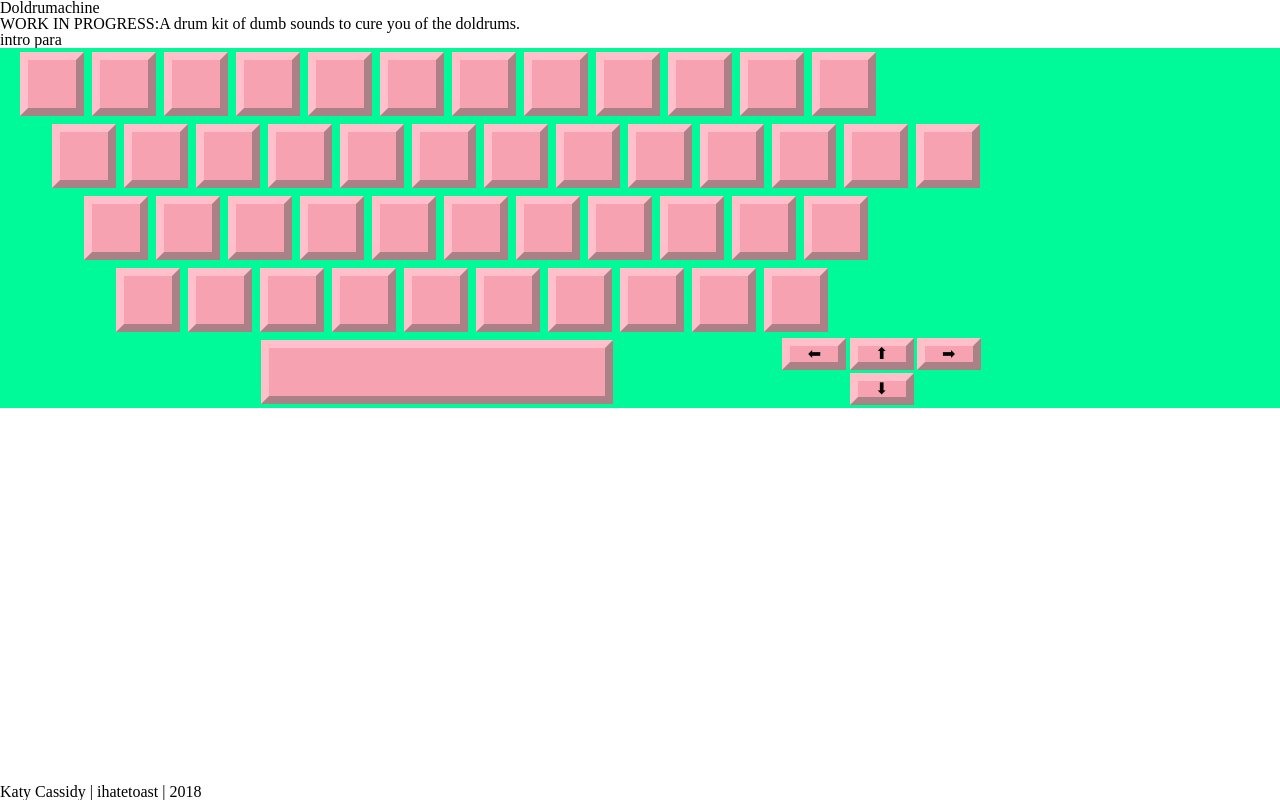
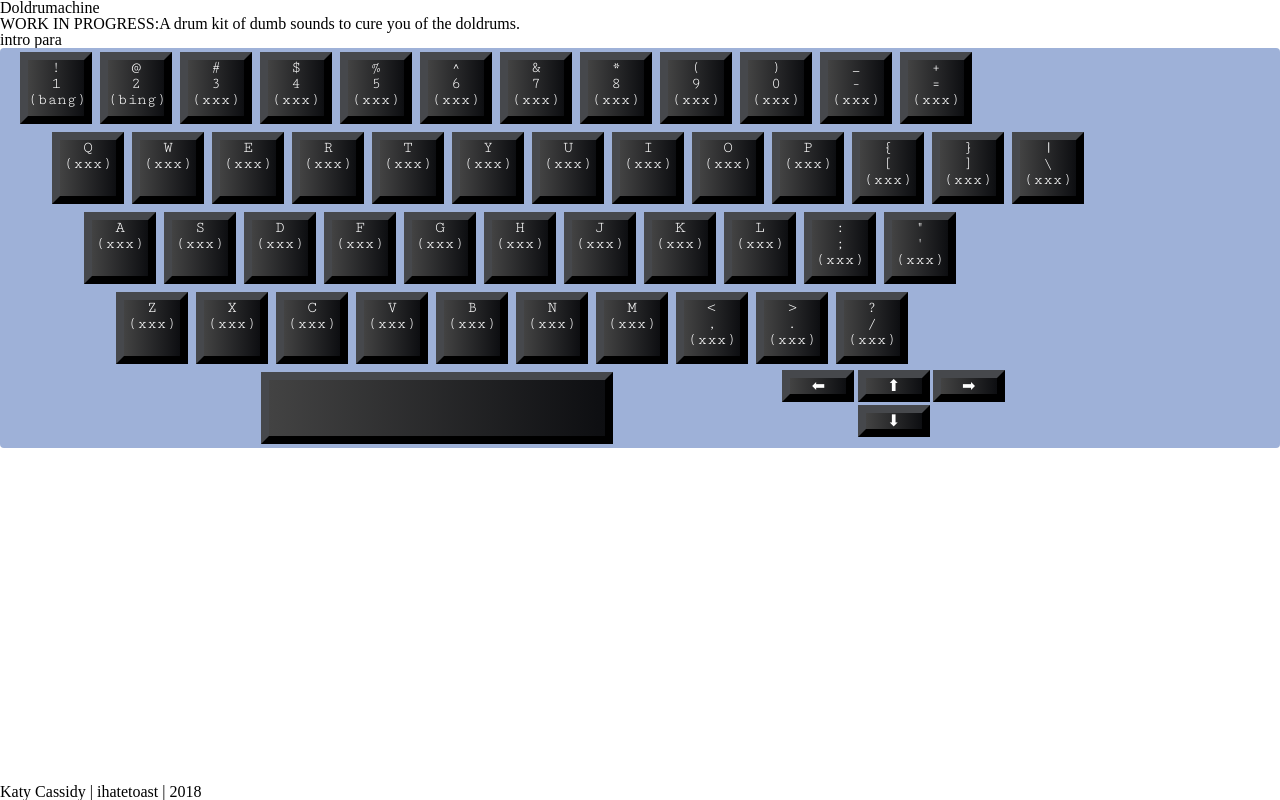
Before and after one commit to ihatetoast/dumbmachine, a website: page index.html in a window 1280 px wide. Drawn offline with Linux system fonts and the light colour scheme.

Commit message:
added key text. styled keys

```diff
--- a/app/styles/style.scss
+++ b/app/styles/style.scss
@@ -21,6 +21,14 @@ CODE FOR STINKY FOOTER
   flex: 1;
 }
 // variables:
+$black: #0d0e11;
+$grey: #46484c;
+$silver: #9eb1d8;
+
+$kbd: 'Cutive Mono', monospace;
+$text: 'Montserrat', sans-serif;
+$headers: 'Arvo', serif;
+
 // mixins:
 @mixin key($h, $w, $t, $r, $b, $l) {
   height: $h;
@@ -29,10 +37,17 @@ CODE FOR STINKY FOOTER
   text-align: center;
 }
 .keyboard {
+  border-radius: 0.25rem;
   display: flex;
   flex-direction: column;
-  background-color: mediumspringgreen;
+  background-color: $silver;
 }
+kbd,
+.sound {
+  display: block;
+  font-family: $kbd;
+}
+
 .key-div,
 .keys-row {
   display: flex;
@@ -45,11 +60,12 @@ CODE FOR STINKY FOOTER
 .keys,
 .space-bar,
 .arrow-keys {
-  border: 0.5rem outset pink;
-  background-color: rgb(247, 162, 177);
+  border: 0.5rem outset $grey;
+  background-image: linear-gradient(to right, #434343 0%, $black 100%);
+  color: white;
 }
 .keys {
-  @include key(4em, 4em, 0.25em, 0.25em, 0.25em, 0.25em);
+  @include key(4.5em, 4.5em, 0.25em, 0.25em, 0.25em, 0.25em);
 }
 .num-row {
   margin-left: 1em;
@@ -67,7 +83,7 @@ CODE FOR STINKY FOOTER
   margin-left: 15.3em;
 }
 .space-bar {
-  @include key(4em, 22em, 0.25em, 1em, 0.25em, 1em);
+  @include key(4.5em, 22em, 0.25em, 1em, 0.25em, 1em);
 }
 .arrow-keys-row,
 .up-down-div {
@@ -80,5 +96,5 @@ CODE FOR STINKY FOOTER
   flex-direction: column;
 }
 .arrow-keys {
-  @include key(2em, 4em, 0.1em, 0.1em, 0.1em, 0.1em);
+  @include key(2em, 4.5em, 0.1em, 0.1em, 0.1em, 0.1em);
 }
--- a/index.html
+++ b/index.html
@@ -4,6 +4,7 @@
 <head>
   <meta charset="UTF-8">
   <title>Doldrumachine</title>
+  <link href="https://fonts.googleapis.com/css?family=Arvo|Cutive+Mono|Montserrat" rel="stylesheet">
   <link rel="stylesheet" href="dist/css/style.css">
 </head>
 
@@ -19,61 +20,220 @@
     <div class="keyboard">
       <div class="key-div">
         <div class="num-row keys-row">
-          <div class="keys"></div>
-          <div class="keys"></div>
-          <div class="keys"></div>
-          <div class="keys"></div>
-          <div class="keys"></div>
-          <div class="keys"></div>
-          <div class="keys"></div>
-          <div class="keys"></div>
-          <div class="keys"></div>
-          <div class="keys"></div>
-          <div class="keys"></div>
-          <div class="keys"></div>
+          <div class="keys">
+            <kbd>!</kbd>
+            <kbd>1</kbd>
+            <span class="sound">(bang)</span>
+          </div>
+          <div class="keys">
+            <kbd>@</kbd>
+            <kbd>2</kbd>
+            <span class="sound">(bing)</span>
+          </div>
+          <div class="keys">
+            <kbd>#</kbd>
+            <kbd>3</kbd>
+            <span class="sound">(xxx)</span>
+          </div>
+          <div class="keys">
+            <kbd>$</kbd>
+            <kbd>4</kbd>
+            <span class="sound">(xxx)</span>
+          </div>
+          <div class="keys">
+            <kbd>%</kbd>
+            <kbd>5</kbd>
+            <span class="sound">(xxx)</span>
+          </div>
+          <div class="keys">
+            <kbd>^</kbd>
+            <kbd>6</kbd>
+            <span class="sound">(xxx)</span>
+          </div>
+          <div class="keys">
+            <kbd>&</kbd>
+            <kbd>7</kbd>
+            <span class="sound">(xxx)</span>
+          </div>
+          <div class="keys">
+            <kbd>*</kbd>
+            <kbd>8</kbd>
+            <span class="sound">(xxx)</span>
+          </div>
+          <div class="keys">
+            <kbd>(</kbd>
+            <kbd>9</kbd>
+            <span class="sound">(xxx)</span>
+          </div>
+          <div class="keys">
+            <kbd>)</kbd>
+            <kbd>0</kbd>
+            <span class="sound">(xxx)</span>
+          </div>
+          <div class="keys">
+            <kbd>_</kbd>
+            <kbd>-</kbd>
+            <span class="sound">(xxx)</span>
+          </div>
+          <div class="keys">
+            <kbd>+</kbd>
+            <kbd>=</kbd>
+            <span class="sound">(xxx)</span>
+          </div>
         </div>
         <!-- end num-row TOTAL: 12-->
         <div class="querty-row keys-row">
-          <div class="keys"></div>
-          <div class="keys"></div>
-          <div class="keys"></div>
-          <div class="keys"></div>
-          <div class="keys"></div>
-          <div class="keys"></div>
-          <div class="keys"></div>
-          <div class="keys"></div>
-          <div class="keys"></div>
-          <div class="keys"></div>
-          <div class="keys"></div>
-          <div class="keys"></div>
-          <div class="keys"></div>
+          <div class="keys">
+            <kbd>Q</kbd>
+            <span class="sound">(xxx)</span>
+          </div>
+          <div class="keys">
+            <kbd>W</kbd>
+            <span class="sound">(xxx)</span>
+          </div>
+          <div class="keys">
+            <kbd>E</kbd>
+            <span class="sound">(xxx)</span>
+          </div>
+          <div class="keys">
+            <kbd>R</kbd>
+            <span class="sound">(xxx)</span>
+          </div>
+          <div class="keys">
+            <kbd>T</kbd>
+            <span class="sound">(xxx)</span>
+          </div>
+          <div class="keys">
+            <kbd>Y</kbd>
+            <span class="sound">(xxx)</span>
+          </div>
+          <div class="keys">
+            <kbd>U</kbd>
+            <span class="sound">(xxx)</span>
+          </div>
+          <div class="keys">
+            <kbd>I</kbd>
+            <span class="sound">(xxx)</span>
+          </div>
+          <div class="keys">
+            <kbd>O</kbd>
+            <span class="sound">(xxx)</span>
+          </div>
+          <div class="keys">
+            <kbd>P</kbd>
+            <span class="sound">(xxx)</span>
+          </div>
+          <div class="keys">
+            <kbd>{</kbd>
+            <kbd>[</kbd>
+            <span class="sound">(xxx)</span>
+          </div>
+          <div class="keys">
+            <kbd>}</kbd>
+            <kbd>]</kbd>
+            <span class="sound">(xxx)</span>
+          </div>
+          <div class="keys">
+            <kbd>|</kbd>
+            <kbd>\</kbd>
+            <span class="sound">(xxx)</span>
+          </div>
         </div>
         <!-- end qwery-row TOTAL: 13 -->
         <div class="asdf-row keys-row">
-          <div class="keys"></div>
-          <div class="keys"></div>
-          <div class="keys"></div>
-          <div class="keys"></div>
-          <div class="keys"></div>
-          <div class="keys"></div>
-          <div class="keys"></div>
-          <div class="keys"></div>
-          <div class="keys"></div>
-          <div class="keys"></div>
-          <div class="keys"></div>
+          <div class="keys">
+            <kbd>A</kbd>
+            <span class="sound">(xxx)</span>
+          </div>
+          <div class="keys">
+            <kbd>S</kbd>
+            <span class="sound">(xxx)</span>
+          </div>
+          <div class="keys">
+            <kbd>D</kbd>
+            <span class="sound">(xxx)</span>
+          </div>
+          <div class="keys">
+            <kbd>F</kbd>
+            <span class="sound">(xxx)</span>
+          </div>
+          <div class="keys">
+            <kbd>G</kbd>
+            <span class="sound">(xxx)</span>
+          </div>
+          <div class="keys">
+            <kbd>H</kbd>
+            <span class="sound">(xxx)</span>
+          </div>
+          <div class="keys">
+            <kbd>J</kbd>
+            <span class="sound">(xxx)</span>
+          </div>
+          <div class="keys">
+            <kbd>K</kbd>
+            <span class="sound">(xxx)</span>
+          </div>
+          <div class="keys">
+            <kbd>L</kbd>
+            <span class="sound">(xxx)</span>
+          </div>
+          <div class="keys">
+            <kbd>:</kbd>
+            <kbd>;</kbd>
+            <span class="sound">(xxx)</span>
+          </div>
+          <div class="keys">
+            <kbd>"</kbd>
+            <kbd>'</kbd>
+            <span class="sound">(xxx)</span>
+          </div>
         </div>
         <!-- end asdf-row TOTAL: 11-->
         <div class="zxcv-row keys-row">
-          <div class="keys"></div>
-          <div class="keys"></div>
-          <div class="keys"></div>
-          <div class="keys"></div>
-          <div class="keys"></div>
-          <div class="keys"></div>
-          <div class="keys"></div>
-          <div class="keys"></div>
-          <div class="keys"></div>
-          <div class="keys"></div>
+          <div class="keys">
+            <kbd>Z</kbd>
+            <span class="sound">(xxx)</span>
+          </div>
+          <div class="keys">
+            <kbd>X</kbd>
+            <span class="sound">(xxx)</span>
+          </div>
+          <div class="keys">
+            <kbd>C</kbd>
+            <span class="sound">(xxx)</span>
+          </div>
+          <div class="keys">
+            <kbd>V</kbd>
+            <span class="sound">(xxx)</span>
+          </div>
+          <div class="keys">
+            <kbd>B</kbd>
+            <span class="sound">(xxx)</span>
+          </div>
+          <div class="keys">
+            <kbd>N</kbd>
+            <span class="sound">(xxx)</span>
+          </div>
+          <div class="keys">
+            <kbd>M</kbd>
+            <span class="sound">(xxx)</span>
+          </div>
+          <div class="keys">
+            <kbd>
+              <</kbd>
+                <kbd>,</kbd>
+                <span class="sound">(xxx)</span>
+          </div>
+          <div class="keys">
+            <kbd>></kbd>
+            <kbd>.</kbd>
+            <span class="sound">(xxx)</span>
+          </div>
+          <div class="keys">
+            <kbd>?</kbd>
+            <kbd>/</kbd>
+            <span class="sound">(xxx)</span>
+          </div>
         </div>
         <!-- end zxcv-row TOTAL: 10-->
         <div class="space-arrows-row keys-row">
```
Also changed, not shown: README.md, dist/css/style.css, 1 other file.
